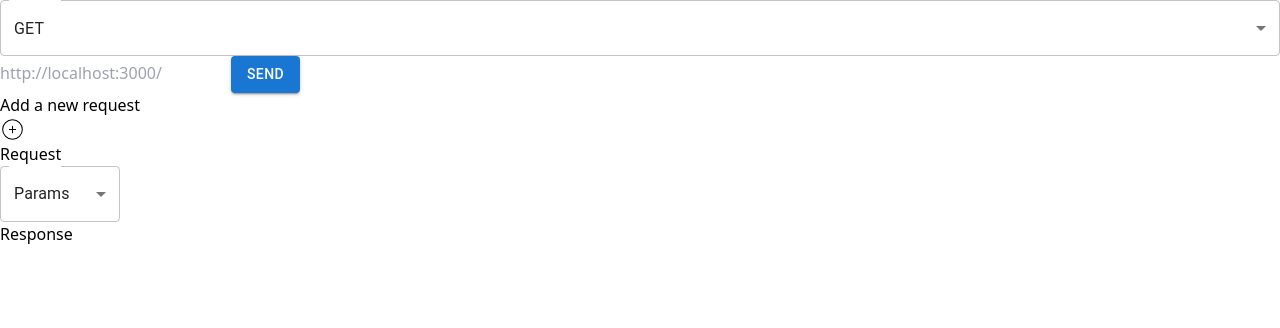
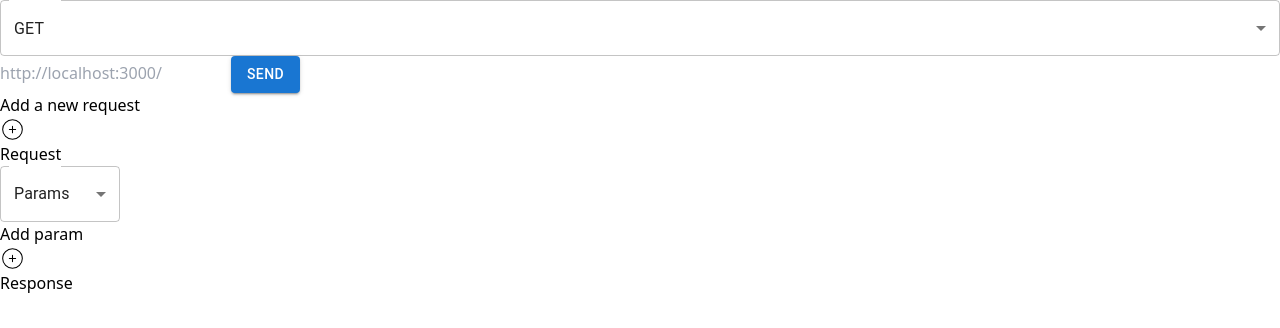
Before and after one commit to jmgrd98/api-client-react, a React (Vite) app: page / in a window 1280 px wide. Shown: the top 328 px of the page. Built offline with nearby package versions, Linux system fonts and the light colour scheme.

Commit message:
Update Request.jsx

```diff
--- a/src/components/Request.jsx
+++ b/src/components/Request.jsx
@@ -3,11 +3,13 @@ import Box from '@mui/material/Box';
 import MenuItem from '@mui/material/MenuItem';
 import FormControl from '@mui/material/FormControl';
 import Select from '@mui/material/Select';
-import { FaCopy, FaCheck } from 'react-icons/fa';
+import { FaCopy, FaCheck, FaTrash } from 'react-icons/fa';
+import { CiCirclePlus } from "react-icons/ci";
 
 function Request() {
     const [copied, setCopied] = useState(false);
     const [request, setRequest] = useState('Params');
+    const [params, setParams] = useState([]);
 
     const handleCopy = () => {
         navigator.clipboard.writeText(JSON.stringify(request, null, 2));
@@ -15,7 +17,23 @@ function Request() {
         setTimeout(() => {
             setCopied(false);
         }, 2000);
-        }
+    };
+
+    const addParam = () => {
+        setParams([...params, { name: '', value: '' }]);
+    };
+
+    const handleParamChange = (index, field, value) => {
+      const updatedParams = [...params];
+      updatedParams[index][field] = value;
+      setParams(updatedParams);
+  };
+
+  const deleteParam = (index) => {
+      const updatedParams = [...params];
+      updatedParams.splice(index, 1);
+      setParams(updatedParams);
+  };
 
     return (
         <section className='border-2 border-gray-400 rounded-xl h-full p-5 w-1/2'>
@@ -38,6 +56,35 @@ function Request() {
                 </FormControl>
             </Box>
 
+            {request === 'Params' ? (
+                <div className='mt-5 bg-gray-300 p-3 rounded-xl overflow-y-scroll max-h-[400px] relative'>
+                    <div className="flex items-center gap-5 mb-5">
+                        <p>Add param</p>
+                        <CiCirclePlus style={{ width: 25, height: 25, cursor: 'pointer'}} onClick={addParam}/>
+                    </div>
+
+                    {params.map((param, index) => (
+                        <div className='flex items-center gap-3 mb-2' key={index}>
+                            <input
+                                className='p-2 rounded'
+                                type='text'
+                                placeholder='name'
+                                value={param.name}
+                                onChange={(e) => handleParamChange(index, 'name', e.target.value)}
+                            />
+                            <input
+                                className='p-2 rounded'
+                                type='text'
+                                placeholder='value'
+                                value={param.value}
+                                onChange={(e) => handleParamChange(index, 'value', e.target.value)}
+                            />
+                            <FaTrash onClick={() => deleteParam(index)} style={{ cursor: 'pointer' }} />
+                        </div>
+                    ))}
+                </div>
+            ) : null}
+
             {request === 'Body' ? (
                 <div className='mt-5 bg-gray-300 p-3 rounded-xl overflow-y-scroll max-h-[400px] relative'>
                     <pre></pre>
@@ -46,10 +93,8 @@ function Request() {
                     </button>
                 </div>
             ) : null}
-
-
         </section>
-  )
+    );
 }
 
-export default Request
+export default Request;
```
Lines whose indentation alone changed are shown as unchanged.
